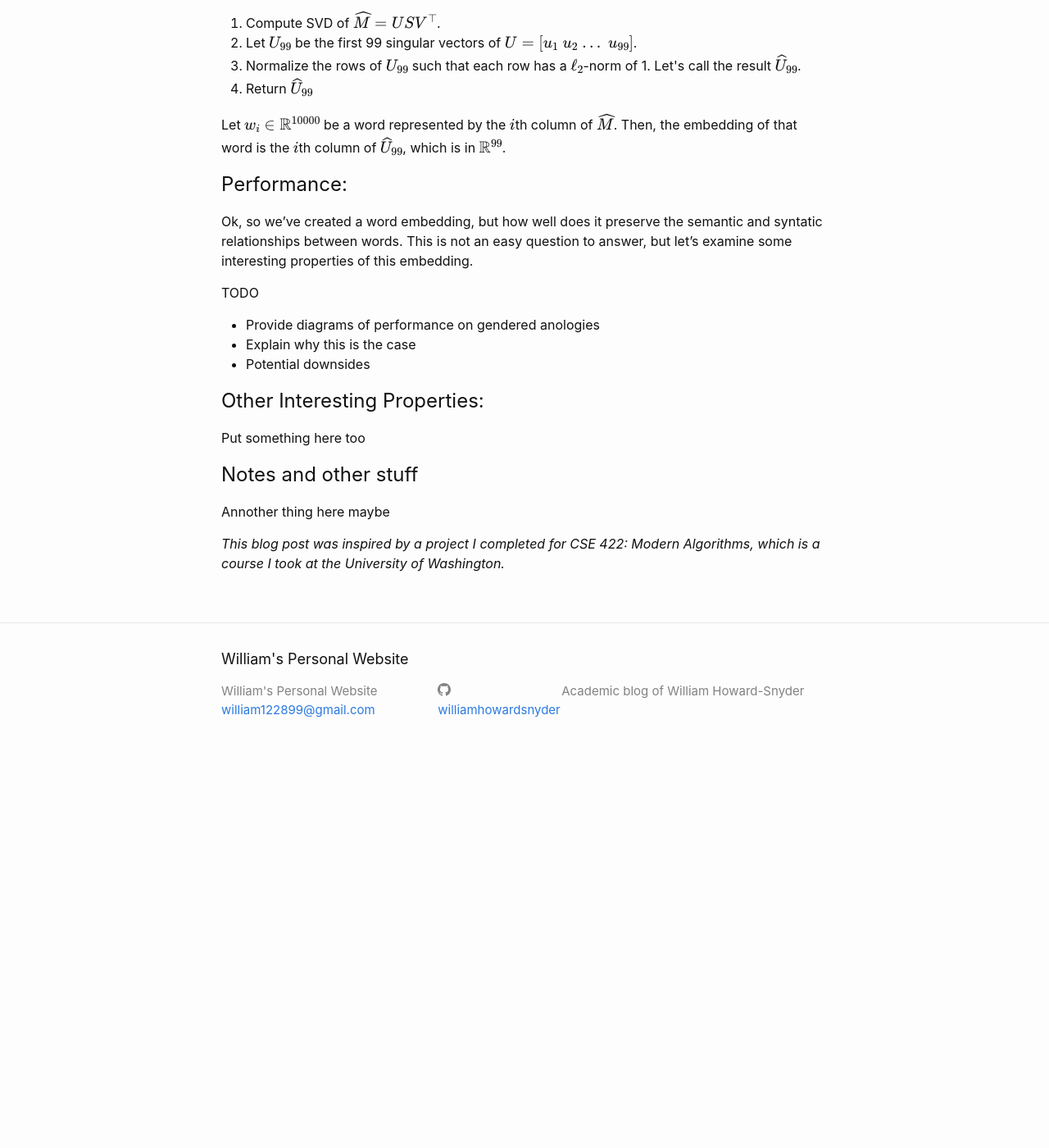
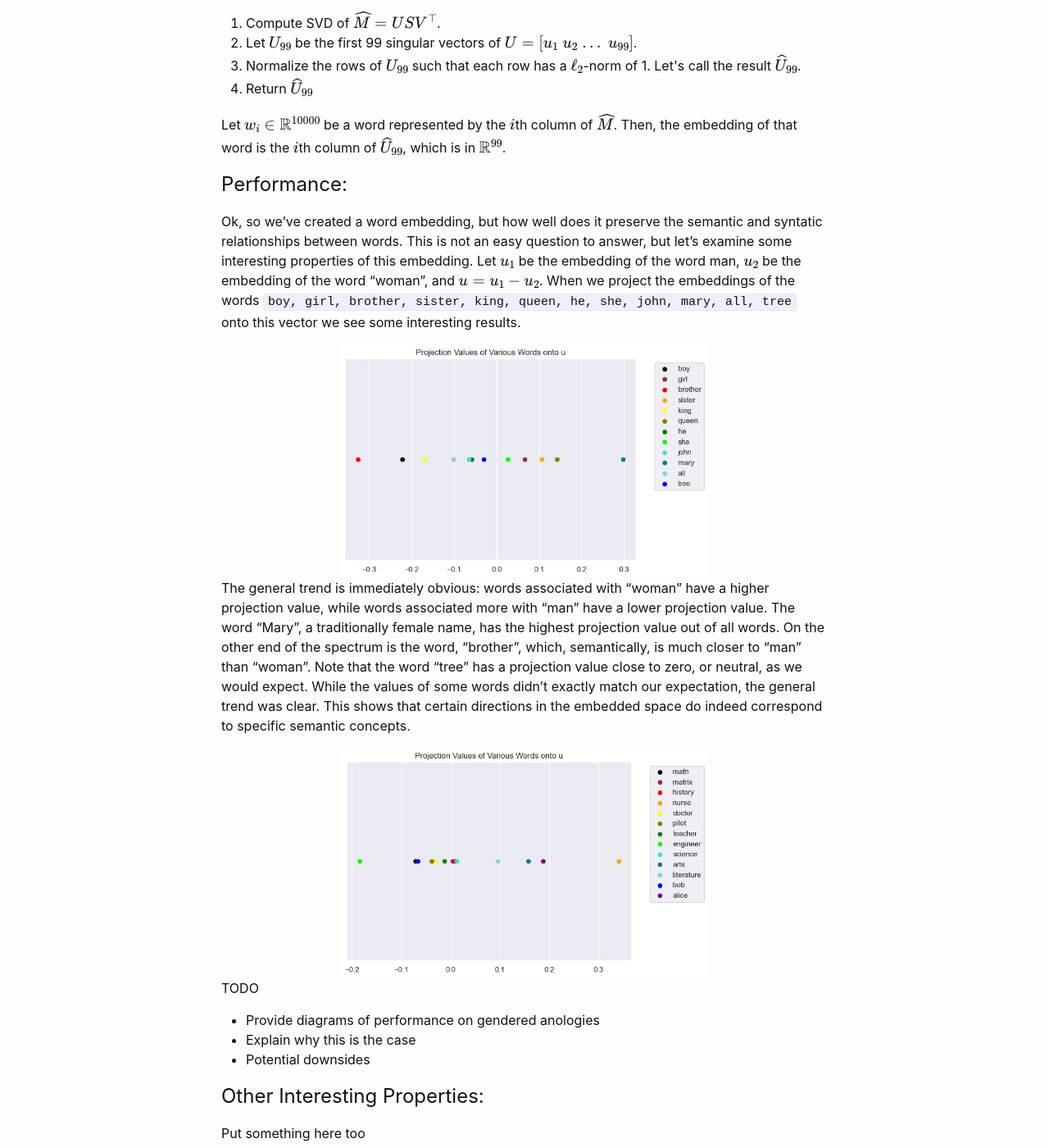
Before and after one commit to williamhowardsnyder/williamhowardsnyder.github.io, a Jekyll site: the page built from _posts/2021-02-10-Word_Embeddings.markdown, in a window 1280 px wide and 1400 px high, scrolled down 2429 px. Shown: the whole window at 82% size. Built offline with Jekyll 4.4.1, drawn with Linux system fonts in a browser that asks for light colours; formulas are drawn with MathJax 3; before the commit the page ends 3366 px from its top, so only the background shows below that.

Commit message:
Update 2021-02-10-Word_Embeddings.markdown

```diff
--- a/_posts/2021-02-10-Word_Embeddings.markdown
+++ b/_posts/2021-02-10-Word_Embeddings.markdown
@@ -57,7 +57,18 @@ Let $w_i \in \mathbb{R}^{10000}$ be a word represented by the $i$th column of $\
 
 # Performance:
 
-Ok, so we've created a word embedding, but how well does it preserve the semantic and syntatic relationships between words. This is not an easy question to answer, but let's examine some interesting properties of this embedding.
+Ok, so we've created a word embedding, but how well does it preserve the semantic and syntatic relationships between words. This is not an easy question to answer, but let's examine some interesting properties of this embedding. Let $u_1$ be the embedding of the word man, $u_2$ be the embedding of the word "woman", and $u = u_1 - u_2$. When we project the embeddings of the words <code class="highlighter-rouge">boy, girl, brother, sister, king, queen, he, she, john, mary, all, tree</code> onto this vector we see some interesting results.
+
+<div style="text-align:center;">
+   <img style="width:450px;" src="/assets/images/2c_projs.png" />
+</div>
+
+The general trend is immediately obvious: words associated with "woman" have a higher projection value, while words associated more with "man" have a lower projection value. The word "Mary", a traditionally female name, has the highest projection value out of all words. On the other end of the spectrum is the word, "brother", which, semantically, is much closer to "man" than "woman". Note that the word "tree" has a projection value close to zero, or neutral, as we would expect. While the values of some words didn't exactly match our expectation, the general trend was clear. This shows that certain directions in the embedded space do indeed correspond to specific semantic concepts.
+
+
+<div style="text-align:center;">
+   <img style="width:450px;" src="/assets/images/2d_projs.png" />
+</div>
 
 
 
```
